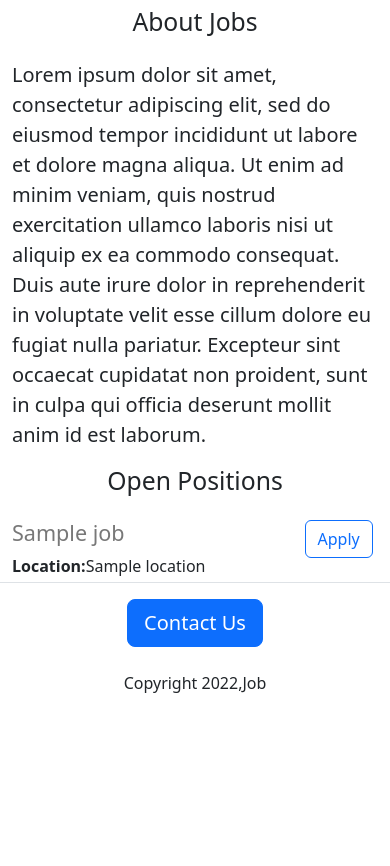
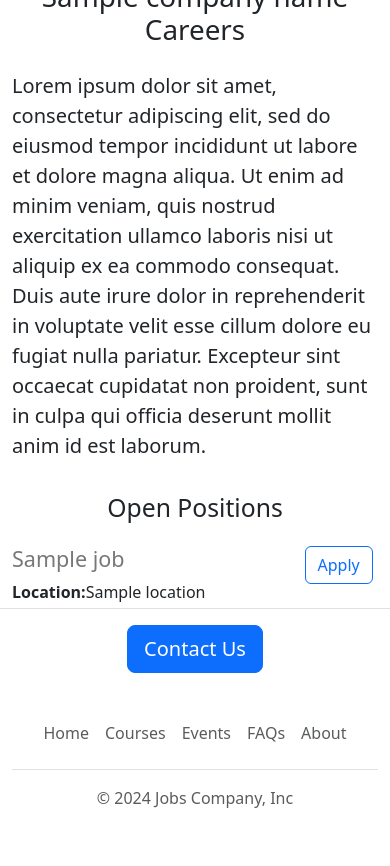
Before and after one commit to Bhagath2416/Jobs-carrers-website, a Flask app: template templates/home.html in a window 390 px wide. Shown: the part 460-1326 px from the top of the page. Before the commit the page ends 1153 px from the top, so only its background shows below. Run offline with Flask 3, Linux system fonts and the light colour scheme; the template is opened without the code that fills it: most values are stand-ins (such as "Sample title", 1, 10 or a date in 2020).

Commit message:
functional and asthetic improvements

```diff
--- /dev/null
+++ b/templates/footer.html
@@ -0,0 +1,19 @@
+<div class="container">
+  <footer class="py-3 my-4">
+    <ul class="nav justify-content-center border-bottom pb-3 mb-3">
+      <li class="nav-item"><a target="_blank" href="https://www.jovian.ai" class="nav-link px-2 text-body-secondary">Home</a></li>
+
+      <li class="nav-item"><a target="_blank" href="https://www.jovian.ai/learn" class="nav-link px-2 text-body-secondary">Courses</a></li>
+
+      <li class="nav-item"><a target="_blank"href="https://www.jovian.ai/events" class="nav-link px-2 text-body-secondary">Events</a></li>
+
+      <li class="nav-item"><a href="#" class="nav-link px-2 text-body-secondary">FAQs</a></li>
+
+      <li class="nav-item"><a target="_blank"
+  href="https://www.jovian.ai/about" class="nav-link px-2 text-body-secondary">About</a></li>
+    </ul>
+    <p class="text-center text-body-secondary">&copy; 2024 Jobs Company, Inc</p>
+  </footer>
+</div>
+
+<!-- opening in new tab use target attribute target="_blank"-->
--- a/templates/home.html
+++ b/templates/home.html
@@ -10,21 +10,42 @@
         #banner{
             height:360px;
             width: 100%;
+            object-fit:cover;
+            margin-bottom:16px;
         }
     </style>
 
 </head>
 <body>
+    {% include 'nav.html' %}
+     <img class="img-fluid" id="banner" src="https://res.cloudinary.com/dryognkas/image/upload/v1739727892/banner.jpeg_v4qcwg.jpg" height="340">
+
+
     <div class="container" >
+
    <h1 class="text-center mt-2 mb-4">
-    {{company_name}}Careers
+    {{company_name}} Careers
    </h1>
 
-   <img class="img-fluid" id="banner" src="https://res.cloudinary.com/dryognkas/image/upload/v1739727892/banner.jpeg_v4qcwg.jpg" height="340">
 
+        <div class="row" style="margin-bottom:16px;">
+            <div class="col-md-6">
 
-   <h2 class="text-center mt-2 mb-4">About Jobs</h2>
+<!-- md means medium devices -->
+
+   <!-- <h2 class="text-center mt-2 mb-4">About Jobs</h2> -->
+
    <p class="lead">Lorem ipsum dolor sit amet, consectetur adipiscing elit, sed do eiusmod tempor incididunt ut labore et dolore magna aliqua. Ut enim ad minim veniam, quis nostrud exercitation ullamco laboris nisi ut aliquip ex ea commodo consequat. Duis aute irure dolor in reprehenderit in voluptate velit esse cillum dolore eu fugiat nulla pariatur. Excepteur sint occaecat cupidatat non proident, sunt in culpa qui officia deserunt mollit anim id est laborum.</p>
+
+            </div>
+        <div class="d-none d-md-block col-md-6">
+
+            <!-- d-none d-md-block col-md-6 this meaning not displyed on mobile displayed only on mediums devices
+ -->
+            <img src="/static/people.jpeg.jpg" style="height:320px ;border-radius:15px;" >
+        </div>
+    </div>
+
 
     <h2 class="text-center mt-2 mb-4">Open Positions</h2>
     <!-- render.template=show jobs in paragraph -->
@@ -38,11 +59,10 @@
     </div>
 
    <div class="text-center" >
-   <button class="btn btn-primary btn-lg">Contact Us</button>
-      <p class="mt-4">Copyright 2022,Job</p>
+   <a class="btn btn-primary btn-lg" href="mailto:hello@jovian.ai?subject=Question%20about%20job%20openings&body=Myy%20name%3A%20Bhagath%20kumar%0D%0AMy%20question%20%3A%3Center%20question%20here%3E">Contact Us</a>
    </div>
 
 </div>
-
+{% include 'footer.html' %}
 </body>
 </html>
--- a/templates/jobitem.html
+++ b/templates/jobitem.html
@@ -22,9 +22,13 @@
     </div>
 
     <div class="col-3">
-    <button type="button" class="btn btn-outline-primary">Apply</button>
+    <a href="mailto:hello@jovian.ai?subject=Application%20for%20{{job['title']}}&body=Myy%20name%3A%20Bhagath%20kumar%0D%0AMy%20Resume%20link%3A%20%3Cresume%20link%3E%0D%0AMy%20linkedin%20link%3A%20%3CLinkedin%20link%3E" type="button" class="btn btn-outline-primary">Apply</a>
      </div>
 
  </div>
+
  <!-- out the border use margin,inside use padding -->
+
   <!-- 9-colums are assign to the information other 3 are assigbed to the apply button total space =12columns -->
+
+  <!-- mailto is a special type of link to apply for a job -->
--- /dev/null
+++ b/templates/nav.html
@@ -0,0 +1,10 @@
+<nav class="navbar shadow-sm fixed-top bg-white">
+  <div class="container-fluid">
+    <a class="navbar-brand" href="#">
+      <img src="/static/logo.svg" alt="Logo" width="30" height="24" class="d-inline-block align-text-top">
+      Jobs
+    </a>
+  </div>
+</nav>
+
+<div style="height:56px"></div>
```
Also changed, not shown: static/logo.svg (added), 1 other file.
